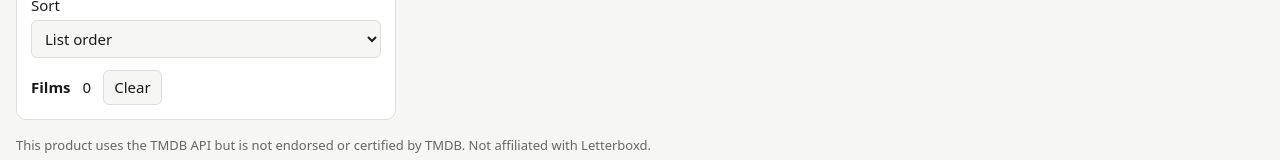
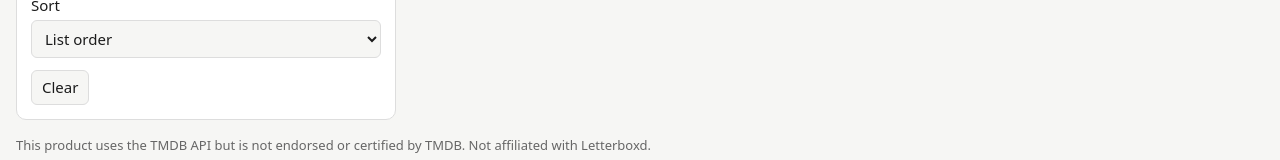
Before and after one commit to athuler/LetterboxdPosterGenerator, a plain HTML site: page index.html in a window 1280 px wide. Shown: the part 596-756 px from the top of the page. Drawn offline with nearby package versions, Linux system fonts and the light colour scheme; a script that the page names is missing.

Commit message:
Remove the "Films N" counter

```diff
--- a/app.js
+++ b/app.js
@@ -258,7 +258,6 @@ function renderTiles() {
     };
     return tile;
   }));
-  $('count').textContent = String(films.length);
 }
 
 function update() { applySort(); renderTiles(); resolvePosters(); scheduleRender(); saveState(); }
--- a/index.html
+++ b/index.html
@@ -112,8 +112,7 @@
         <option value="shuffle">Shuffle</option>
       </select>
     </label>
-    <div class="row"><b>Films</b> <span id="count"></span>
-      <button id="clear" type="button">Clear</button></div>
+    <div class="row"><button id="clear" type="button">Clear</button></div>
   </section>
 
   <section class="preview">
```
